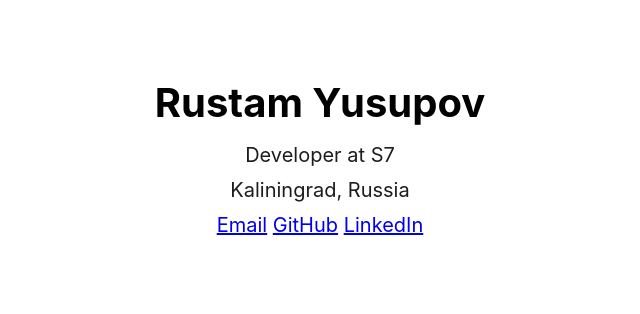
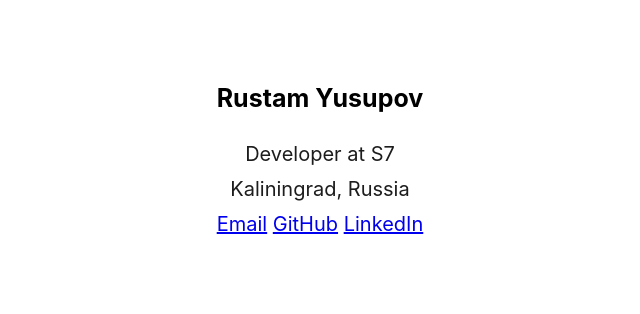
Before and after one commit to rustamyusupov/rstm.me, a plain HTML site: page src/index.html in a window 1280 px wide. Shown: the whole page, without its empty margins (320-960 px from the left). Drawn offline with Linux system fonts and the light colour scheme.

Commit message:
change title size and indent

```diff
--- a/src/style.css
+++ b/src/style.css
@@ -9,7 +9,7 @@
 }
 
 h1 {
-  margin: 0;
+  font-size: 1.25em;
 }
 
 p {
```
